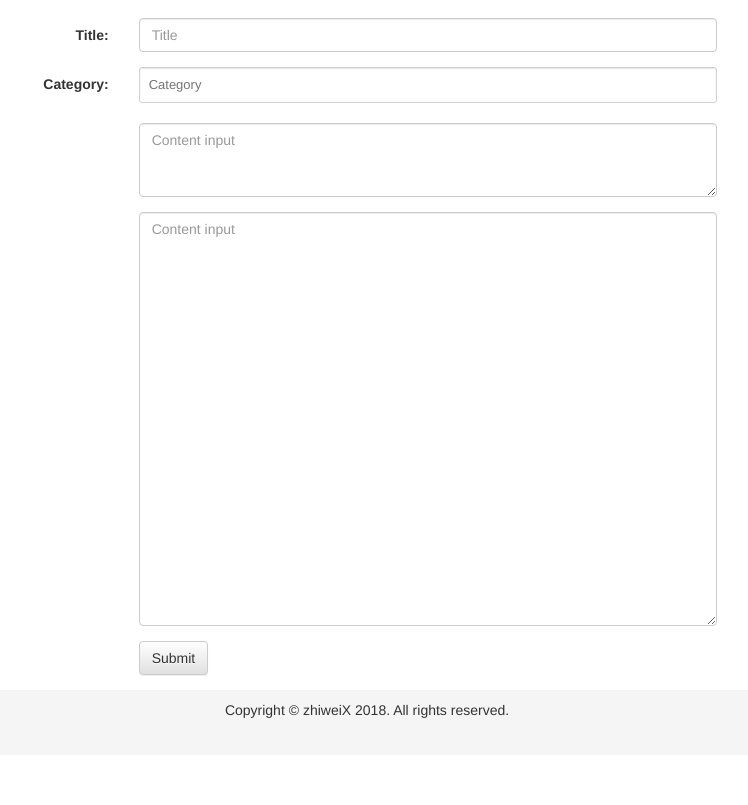
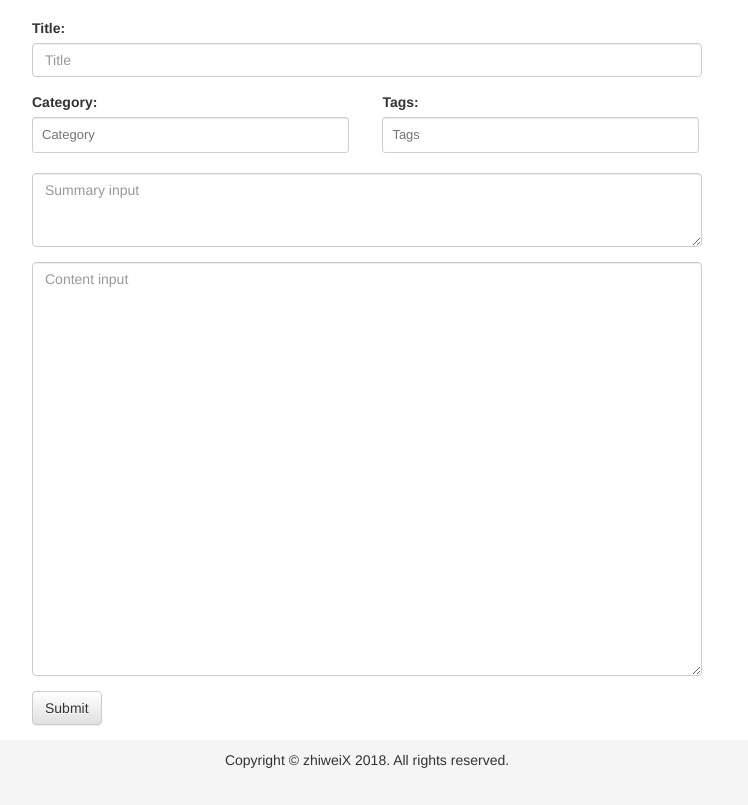
Before and after one commit to zhiwei1988/blog, a Flask app: page /edit in a window 1280 px wide. Shown: the part 59-864 px from the top of the page, without its empty margins (273-1021 px from the left). Before the commit the page ends 777 px from the top, so only its background shows below. Run offline with Flask 2, Linux system fonts and the light colour scheme; the visitor is signed in with stand-in values (Sample User, id 1); parts of the project's set-up code (start-up, migrations or seed data) failed here and were passed over; some libraries are stand-ins or nearby versions.

Commit message:
完成标签的添加和删除功能

```diff
--- a/app/main/forms.py
+++ b/app/main/forms.py
@@ -7,7 +7,7 @@ from wtforms.validators import InputRequired
 
 class PostForm(FlaskForm):
     title = StringField(validators=[InputRequired()])
-    #tags = StringField(validators=[InputRequired()])
+    tags = StringField(validators=[InputRequired()])
     category = StringField(validators=[InputRequired()])
     body = TextAreaField(validators=[InputRequired()])
     summary = TextAreaField(validators=[InputRequired()])
--- a/app/main/view.py
+++ b/app/main/view.py
@@ -4,7 +4,7 @@ from flask import render_template, redirect, url_for
 from flask_login import login_required
 from .forms import PostForm
 from . import main
-from ..models import Post, Category
+from ..models import Post, Category, Tag
 from .. import db
 from markdown import markdown
 from markdown.extensions.fenced_code import FencedCodeExtension
@@ -69,6 +69,7 @@ def edit_blog():
             db.session.add(category)
             db.session.commit()
         post.category = category
+        add_tags(form.tags.data, post)
         db.session.add(post)
         db.session.commit()
         return redirect(url_for('.index'))
@@ -90,6 +91,7 @@ def modify_blog(id):
             db.session.add(category)
             db.session.commit()
         post.category = category
+        add_tags(form.tags.data, post)
         db.session.add(post)
         db.session.commit()
         return redirect(url_for('.index'))
@@ -97,8 +99,33 @@ def modify_blog(id):
     form.title.data = post.title
     form.category.data = post.category.name
     form.summary.data = post.summary
+    show_tags(post.tags, form)
     return render_template('modify.html', form=form, id=id)
 
+
+def add_tags(tag_string, post):
+    tag_names = tag_string.split(',')
+
+    # 清空原有tags
+    for tag in post.tags:
+        post.tags.remove(tag)
+
+    for tag_name in tag_names:
+        tag = Tag.query.filter_by(name=tag_name).first()
+        if tag is None:
+            tag = Tag(name=tag_name)
+            db.session.add(tag)
+            db.session.commit()
+            post.tags.append(tag)
+        post.tags.append(tag)
+
+
+def show_tags(tags, form):
+    form.tags.data = ''
+    for tag in tags:
+        form.tags.data += tag.name
+        form.tags.data += ","
+    form.tags.data = form.tags.data[:-1]
 
 @main.route('/delete/<int:id>')
 @login_required
--- a/app/models.py
+++ b/app/models.py
@@ -7,8 +7,18 @@ import bleach
 from werkzeug.security import generate_password_hash, check_password_hash
 from flask_login import UserMixin
 
+# 要在两张表之间建立多对多的关系，需要引入第3张表，这个表称为关联表
+# 通过 assignations 可以将 posts 与 tags 间的多对多关系分解为两者跟与 assignations 之间的一对多关系
+# 关联表就是一个简单的表，不是模型，SQLAlchemy 会自动接管这个表
+assignations = db.Table('assignations',
+                        db.Column('post_id', db.Integer, db.ForeignKey('posts.id')),
+                        db.Column('tag_id', db.Integer, db.ForeignKey('tags.id'))
+                        )
+
 
 class Post(db.Model):
+    # 类变量 __tablename__ 定义在数据库中使用的表名。 如果没有定义 __tablename__ ， Flask-SQLAlchemy 会使用一个默认名字，
+    # 但默认的表名没有遵守使用复数形式进行命名的约定， 所以最好由我们自己来指定表名。
     __tablename__ = 'posts'
     id = db.Column(db.Integer, index=True, primary_key=True)
     title = db.Column(db.String, index=True, unique=True)
@@ -16,6 +26,10 @@ class Post(db.Model):
     body = db.Column(db.Text)
     summary = db.Column(db.Text)
     category_id = db.Column(db.Integer, db.ForeignKey('categorys.id'))  # 定义外键，这一列的值是categorys表中行的id值
+    tags = db.relationship('Tag',
+                           secondary='assignations',
+                           backref=db.backref('posts', lazy='dynamic'),
+                           lazy='dynamic')
 
     body_html = ""
 
@@ -38,6 +52,7 @@ class Post(db.Model):
         for post in posts:
             if post.category is None:
                 post.category = Category.query.filter_by(name='None').first()
+
 
 # db.event.listen(Post.body, 'set', Post.on_changed_body)
 
@@ -79,4 +94,13 @@ class Category(db.Model):
     __tablename__ = 'categorys'
     id = db.Column(db.Integer, index=True, primary_key=True)
     name = db.Column(db.String, unique=True)
-    posts = db.relationship('Post', backref='category')  # 向Post中添加category属性，定义反向关系
+    # 向Post中添加category属性，定义反向关系，在Post中可代替category_id访问Category模型
+    # 此时获取到的是模型对象，而不是外键的值
+    # posts 属性返回与此分类相关联的post组成的列表
+    posts = db.relationship('Post', backref='category')
+
+
+class Tag(db.Model):
+    __tablename__ = 'tags'
+    id = db.Column(db.Integer, index=True, primary_key=True)
+    name = db.Column(db.String, unique=True)
--- a/app/static/css/style.css
+++ b/app/static/css/style.css
@@ -107,6 +107,10 @@ table tr td {
   margin: 30px 40px;
 }
 
+.form-input {
+  padding: 0 15px;
+}
+
 @media (min-width: 992px) {
   h2 {
     font-size: 22px;
@@ -165,4 +169,10 @@ table tr td {
     width: 350px;
     margin: 20px auto;
   }
+
+  .input-inline {
+    display: inline-block;
+    width: 49.5%
+  }
+
 }
--- a/app/templates/edit.html
+++ b/app/templates/edit.html
@@ -7,32 +7,39 @@
 {% block edit_page_content -%}
 {{ super() }}
 <div id="edit" class="container">
-	<form class="form-horizontal" action="{{ url_for('main.edit_blog') }}" method="post">
+	<form action="{{ url_for('main.edit_blog') }}" method="post">
 		{{ form.hidden_tag() }}
-		<div class="form-group">
-			<label for="inputTitle" class="col-sm-2 control-label">Title:</label>
-			<div class="col-sm-10">
-				{{ form.title(class="form-control", id="inputTitle", placeholder="Title") }}
+		<div class="form-group form-input">
+			<label for="input-title" class="control-label">Title:</label>
+			<div>
+				{{ form.title(class="form-control", id="input-tilte", placeholder="Title") }}
 			</div>
 		</div>
-		<div class="form-group">
-			<label for="inputCategory" class="col-sm-2 control-label">Category:</label>
-			<div class="col-sm-10">
-				{{ form.category(id="inputCategory", placeholder="Category") }}
+		<div class="form-group form-input input-inline">
+			<label for="input-category">Category:</label>
+			<div>
+				{{ form.category(id="input-category", placeholder="Category") }}
 			</div>
 		</div>
-		<div class="form-group">
-			<div class="col-sm-10 col-sm-offset-2">
-				{{ form.summary(class="form-control", id="inputContent", rows="3", placeholder="Content input") }}
+		<div class="form-group form-input input-inline">
+			<label for="inputCategory">Tags:</label>
+			<div>
+				<!-- 不用 form-control 是因为selectize本事也带了表带样式 -->
+				{{ form.tags(id="input-tags", placeholder="Tags") }}
 			</div>
 		</div>
-		<div class="form-group">
-			<div class="col-sm-10 col-sm-offset-2">
+		<div class="form-group form-input">
+			<div>
+				{{ form.summary(class="form-control", id="inputContent", rows="3", placeholder="Summary input") }}
+			</div>
+		</div>
+		<div class="form-group form-input">
+			<div>
 				{{ form.body(class="form-control", id="inputContent", rows="20", placeholder="Content input") }}
 			</div>
 		</div>
-		<div class="form-group">
-			<div class="col-sm-10 col-sm-offset-2">
+		<div class="form-group form-input">
+			<div >
 				{{ form.submit(class='btn btn-default') }}
 			</div>
 		</div>
@@ -48,9 +55,14 @@
 		$('#input-tags').selectize({
 			persist: false,
 			createOnBlur: true,
-			create: true
+			create: function(input) {
+				return {
+					value: input,
+					text: input
+				}
+			}
 		});
-		$('#inputCategory').selectize({
+		$('#input-category').selectize({
 			persist: false,
 			createOnBlur: true,
 			create: true
--- a/manage.py
+++ b/manage.py
@@ -1,7 +1,7 @@
 # -*- coding:utf-8 -*-
 
 from flask_script import Manager, Shell
-from app.models import User, Post
+from app.models import User, Post, Tag
 from flask_migrate import Migrate, MigrateCommand
 from gunicorn_server import Gunicorn
 import multiprocessing
@@ -12,7 +12,7 @@ migrate = Migrate(blog_server, db)
 manager = Manager(blog_server)
 
 def make_shell_context():
-    return dict(app=blog_server, db=db, user=User, post=Post)
+    return dict(app=blog_server, db=db, user=User, post=Post, tag=Tag)
 
 # 为shell命令添加上下文
 manager.add_command("shell", Shell(make_context=make_shell_context))
```
Also changed, not shown: app/templates/modify.html (+28 -37 lines), migrations/versions/23916189a657_add_tag_table.py (added, +35 -0 lines), migrations/versions/f1e0871a6fae_add_tad_id.py (added, +33 -0 lines).
